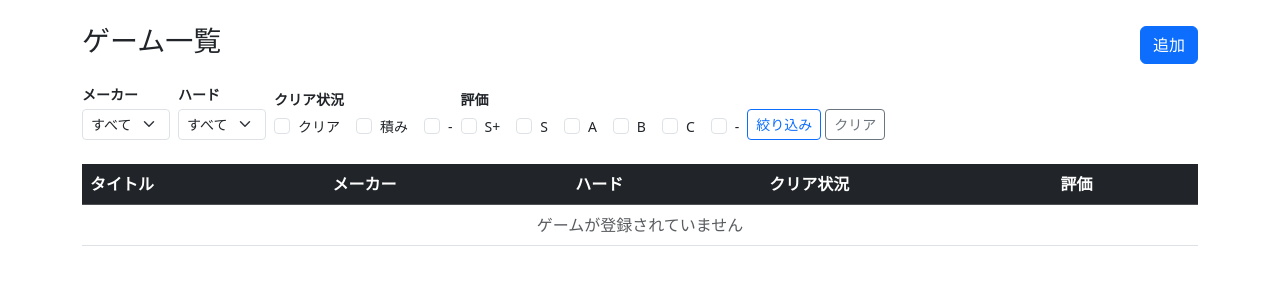
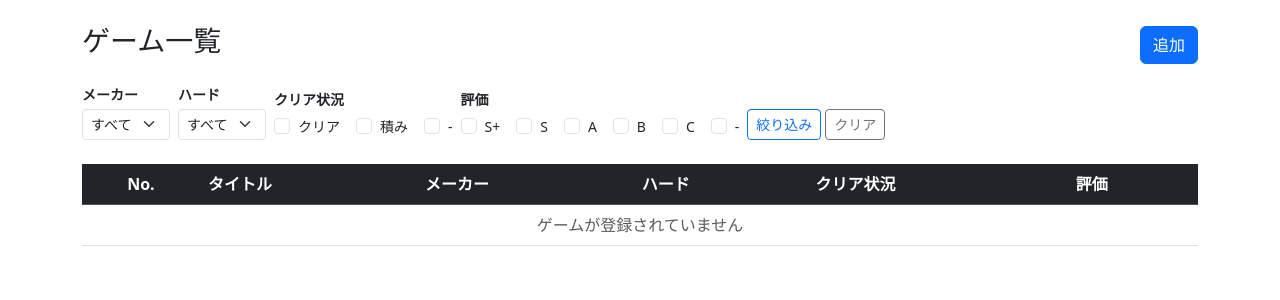
Before and after one commit to hara191204/tsumigee_database, a Django app: page /games/ in a window 1280 px wide. Shown: the part 56-356 px from the top of the page. Run offline with Django 5.2, Linux system fonts and the light colour scheme; data that the repository does not hold is empty.

Commit message:
feat: add row number column to game list

```diff
--- a/app/templates/tsumigee_database/game_list.html
+++ b/app/templates/tsumigee_database/game_list.html
@@ -70,6 +70,7 @@
   <table class="table table-hover">
     <thead class="table-dark">
       <tr>
+        <th class="text-center">No.</th>
         <th>タイトル</th>
         <th>メーカー</th>
         <th>ハード</th>
@@ -80,6 +81,7 @@
     <tbody>
       {% for game in game_list %}
         <tr>
+          <td class="text-center text-muted">{{ page_obj.start_index|add:forloop.counter0 }}</td>
           <td>
             <a href="{% url 'tsumigee_database:game_detail' game.pk %}">{{ game.title }}</a>
           </td>
@@ -90,7 +92,7 @@
         </tr>
       {% empty %}
         <tr>
-          <td colspan="5" class="text-center text-muted">ゲームが登録されていません</td>
+          <td colspan="6" class="text-center text-muted">ゲームが登録されていません</td>
         </tr>
       {% endfor %}
     </tbody>
```
